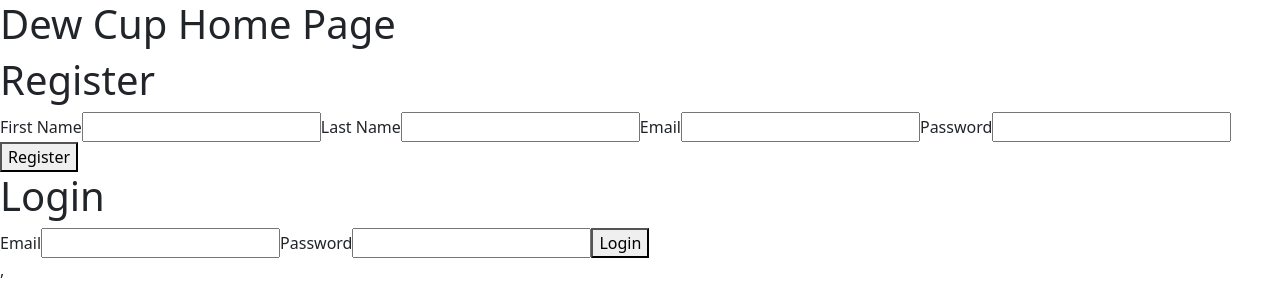
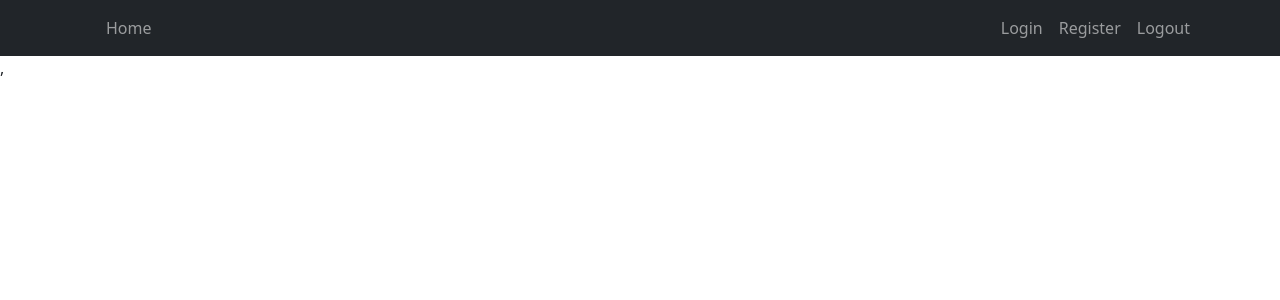
Before and after one commit to stevenpfaff/Dew-Cup-FrontEnd, a React (Create React App) app: page / in a window 1280 px wide. Shown: the top 300 px of the page. Built offline with nearby package versions, Linux system fonts and the light colour scheme.

Commit message:
added nav bar

```diff
--- a/package.json
+++ b/package.json
@@ -11,6 +11,7 @@
     "bootstrap": "^5.1.3",
     "jwt-decode": "^3.1.2",
     "react": "^17.0.2",
+    "react-bootstrap": "^2.0.2",
     "react-dom": "^17.0.2",
     "react-router-dom": "^6.0.0",
     "react-scripts": "4.0.3",
--- a/src/App.js
+++ b/src/App.js
@@ -4,6 +4,7 @@ import axios from 'axios'
 import Home from './components/Home/Home'
 import Login from './components/Login/Login';
 import Register from './components/Login/Register';
+import NavBar from './components/NavBar/NavBar';
 import jwtDecode from 'jwt-decode';
 
 
@@ -54,13 +55,16 @@ class App extends Component {
    }
 
   render () {
-    var user = this.state.user;
+    const user = this.state.user;
     return(
-        <div>
-          <Home />
-          <Register />
-          <Login />
-        </div>
+      <div>
+        <NavBar/>
+        <Routes>
+          <Route path='/home' component={Home} />
+          <Route path='/register' component={Register} />
+          <Route path='/login' component={Login} />
+        </Routes>
+      </div>
     )}
 }
 
--- a/src/components/NavBar/NavBar.js
+++ b/src/components/NavBar/NavBar.js
@@ -0,0 +1,32 @@
+import React from 'react'
+import Navbar from 'react-bootstrap/Navbar'
+import Nav from 'react-bootstrap/Nav'
+import Container from 'react-bootstrap/Container'
+
+
+
+function NavBar(props) {
+    return(
+
+
+        <Navbar collapseOnSelect expand="lg" bg="dark" variant="dark">
+  <Container>
+        <a class="navbar-brand" href="#">
+        </a>
+          <Navbar.Toggle aria-controls="responsive-navbar-nav" />
+            <Navbar.Collapse id="responsive-navbar-nav">
+                <Nav className="me-auto">
+                    <Nav.Link href="/Home">Home</Nav.Link>
+                    </Nav>
+                    <Nav>
+                    <Nav.Link onClick={props.userSignIn} href="/login">Login</Nav.Link>
+                    <Nav.Link  onClick={props.createNewUser} href="/register">Register</Nav.Link>
+                    <Nav.Link onClick={props.logOutUser} href="/login">Logout</Nav.Link>
+
+                </Nav>
+            </Navbar.Collapse>
+          </Container>
+</Navbar>
+    );
+}
+export default NavBar;
```
Also changed, not shown: 1 other file (tests, documents, lock files or other folders).
